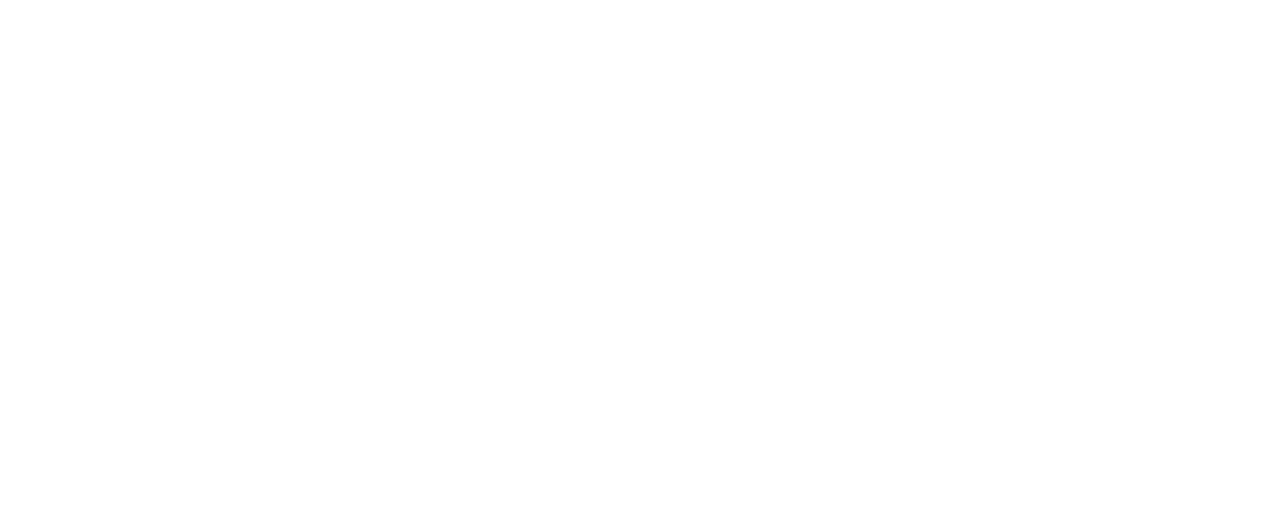
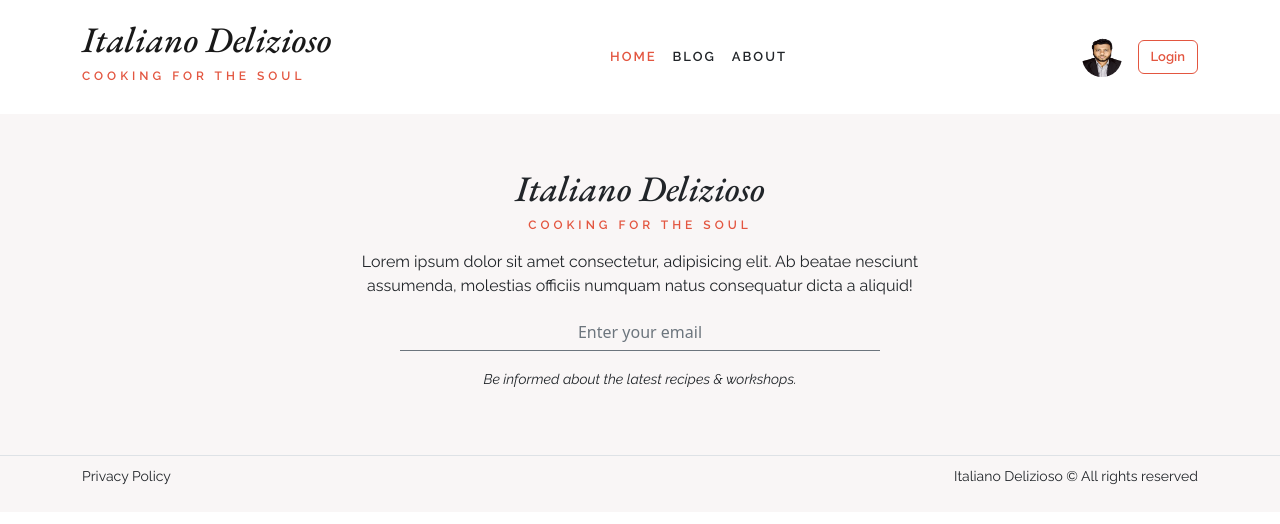
Before and after one commit to anayetullah-developer/italiano-client, a React (Vite) app: page / in a window 1280 px wide. Shown: the top 524 px of the page. Built offline with nearby package versions, Linux system fonts and the light colour scheme.

Commit message:
Footer Design completed

```diff
--- /dev/null
+++ b/src/components/shared/Footer/Footer.jsx
@@ -0,0 +1,45 @@
+import React from "react";
+import { Form } from "react-bootstrap";
+import { Link } from "react-router-dom";
+
+const Footer = () => {
+  return (
+    <div className="bg-primary">
+      <div className="border-bottom py-5">
+        <div className="w-50 mx-auto text-center">
+          <Link className="text-decoration-none">
+            <p className="brand-name m-0 text-dark">Italiano Delizioso</p>
+            <p className="text-uppercase tagline">Cooking for the soul</p>
+          </Link>
+          <p>
+            Lorem ipsum dolor sit amet consectetur, adipisicing elit. Ab beatae
+            nesciunt assumenda, molestias officiis numquam natus consequatur
+            dicta a aliquid!
+          </p>
+          <Form>
+            <Form.Group className="mb-3" controlId="formGroupEmail">
+              <Form.Control
+                className="footer-input border-0 border-bottom outline w-75 mx-auto text-center bg-transparent border-secondary rounded-0"
+                type="email"
+                placeholder="Enter your email"
+              />
+            </Form.Group>
+          </Form>
+          <p className="fst-italic">
+            <small>Be informed about the latest recipes & workshops.</small>
+          </p>
+        </div>
+      </div>
+      <div className="d-flex justify-content-between align-items-center container py-2">
+        <p>
+          <small>Privacy Policy</small>
+        </p>
+        <p>
+          <small>Italiano Delizioso &copy; All rights reserved</small>
+        </p>
+      </div>
+    </div>
+  );
+};
+
+export default Footer;
--- /dev/null
+++ b/src/components/shared/NavigationBar/NavigationBar.jsx
@@ -0,0 +1,37 @@
+import React from "react";
+import { Button, Container, Nav, Navbar } from "react-bootstrap";
+import Image from 'react-bootstrap/Image';
+import profilePicture from '../../../assets/anayet.jpg';
+import { NavLink } from "react-router-dom";
+
+const NavigationBar = () => {
+  return (
+    <>
+      <Navbar bg="light" className="navbar-bg" expand="lg">
+        <Container>
+          <Navbar.Brand href="#">
+            <p className="brand-name m-0">Italiano Delizioso</p>
+            <p className="text-uppercase tagline">Cooking for the soul</p>
+            </Navbar.Brand>
+          <Navbar.Toggle aria-controls="navbarScroll" />
+          <Navbar.Collapse id="navbarScroll">
+            <Nav
+              className="mx-md-auto my-2 my-lg-0"
+              style={{ maxHeight: "100px" }}
+              navbarScroll
+            >
+            <NavLink to="/" className={({ isActive }) => isActive ? 'navlink me-md-3 text-primary' : 'navlink me-md-3 text-dark'}>Home</NavLink>
+            <NavLink to="/blog" className={({ isActive }) => isActive ? 'navlink me-md-3 text-primary' : 'navlink me-md-3 text-dark'}>Blog</NavLink>
+            <NavLink to="/about" className={({ isActive }) => isActive ? 'navlink me-md-3 text-primary' : 'navlink me-md-3 text-dark'}>About</NavLink>
+            </Nav>
+            <Image src={profilePicture} className="profile-picture mx-md-3" roundedCircle />
+              <Button className="btn btn-outline-primary d-block d-md-inline-block mt-3 mt-md-0">Login</Button>
+          </Navbar.Collapse>
+        </Container>
+      </Navbar>
+
+    </>
+  );
+};
+
+export default NavigationBar;
--- a/src/index.css
+++ b/src/index.css
@@ -1,9 +1,86 @@
 @import url('https://fonts.googleapis.com/css2?family=Dancing+Script&family=EB+Garamond:ital,wght@0,500;1,500&family=Raleway:ital,wght@0,400;0,600;1,400&display=swap');
 
+h1, h2, h3, h4, h5, h6 {
+  font-family: 'EB Garamond', serif !important;
+}
 
+a, p, button {
+  font-family: 'Raleway', sans-serif !important;
+}
 
+.text-primary {
+  color: #E35640 !important;
+}
 
+.bg-primary {
+  background-color: #F9F6F6!important;
+}
 
+.brand-name {
+  font-family: 'EB Garamond', serif !important;
+  font-style: italic;
+  font-size: 36px;
+}
+
+.tagline {
+  font-size: 12px;
+  color: #E35640;
+  font-weight: 600;
+  letter-spacing: 4px;
+}
+
+.btn-outline-primary {
+  border: 1px solid #E35640;
+  color: #E35640;
+  background-color: transparent;
+  font-weight: 600;
+  font-size: 13px;
+}
+
+.btn-outline-primary:hover {
+  background-color: #E35640;
+  border: 1px solid #E35640;
+  color: #fff;
+  font-weight: 600;
+  font-size: 13px;
+}
+
+.btn-solid-primary {
+  border: none;
+  background-color: #E35640;
+  color: white;
+  font-weight: 600;
+  font-size: 13px;
+}
+
+.btn-solid-primary:hover {
+  border: none;
+  color: #fff;
+  background-color: #b33e2c;
+  font-weight: 600;
+  font-size: 13px;
+}
+
+.navbar-bg {
+  background-color: transparent !important;
+}
+
+.navlink {
+  letter-spacing: 2px;
+  font-size: 13px;
+  font-weight: 600;
+  text-decoration: none;
+  text-transform: uppercase;
+}
+
+.profile-picture {
+  width: 40px;
+  height: 40px;
+}
+
+.footer-input[type="email"]:focus-within{
+  outline: none;
+}
 
 
 
--- /dev/null
+++ b/src/layouts/FrontPage.jsx
@@ -0,0 +1,14 @@
+import React from 'react';
+import NavigationBar from '../components/shared/NavigationBar/NavigationBar';
+import Footer from '../components/shared/Footer/Footer';
+
+const FrontPage = () => {
+    return (
+        <>
+          <NavigationBar/>
+          <Footer/>
+        </>
+    );
+};
+
+export default FrontPage;
--- a/src/main.jsx
+++ b/src/main.jsx
@@ -3,9 +3,11 @@
 import App from './App.jsx'
 import 'bootstrap/dist/css/bootstrap.min.css';
 import './index.css'
+import { RouterProvider } from 'react-router-dom';
+import router from './routes/Route.jsx';
 
 ReactDOM.createRoot(document.getElementById('root')).render(
   <React.StrictMode>
-    <App />
+    <RouterProvider router={router}/>
   </React.StrictMode>,
 )
--- /dev/null
+++ b/src/routes/Route.jsx
@@ -0,0 +1,12 @@
+import React from 'react';
+import { createBrowserRouter } from 'react-router-dom';
+import FrontPage from '../layouts/FrontPage';
+
+const router = createBrowserRouter([
+    {
+        path: "/",
+        element: <FrontPage/>
+    }
+])
+
+export default router;
```
Also changed, not shown: src/assets/anayet.jpg (added), src/routes/PrivateRoute.jsx (added).
